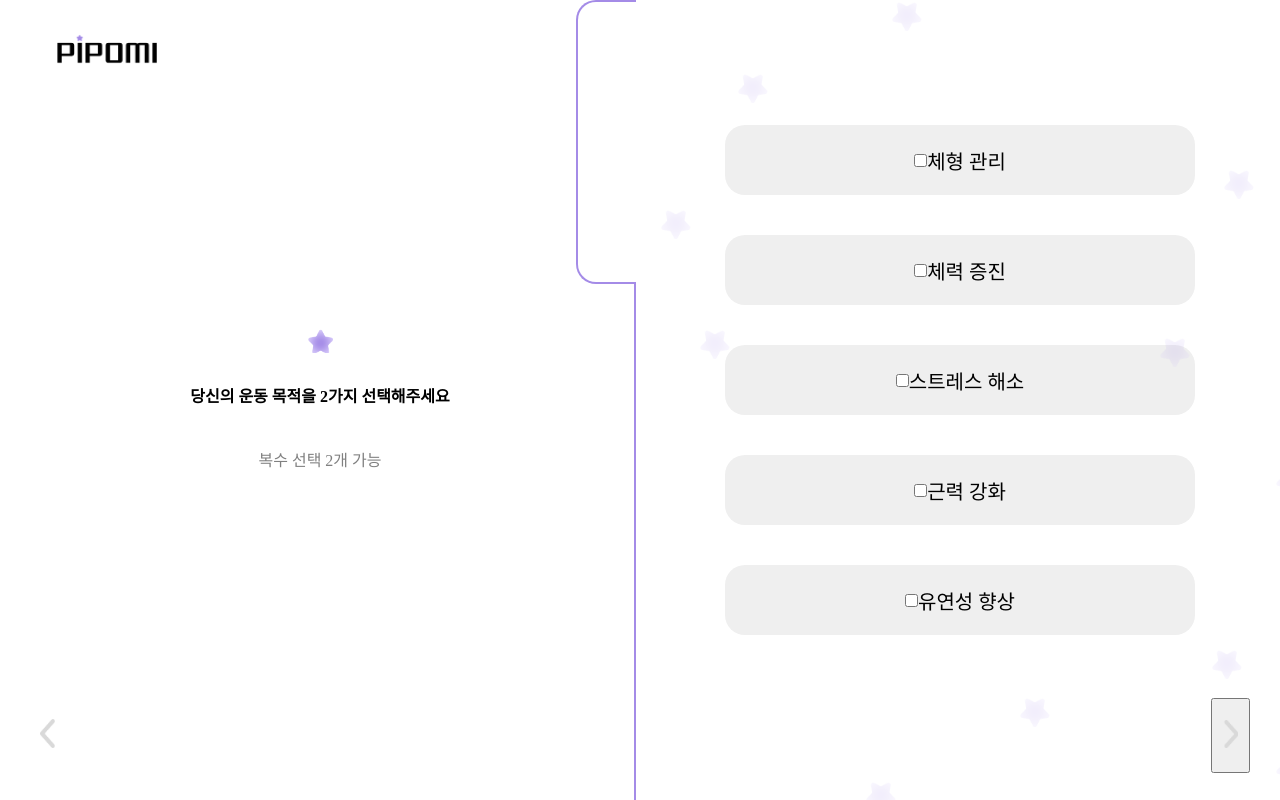
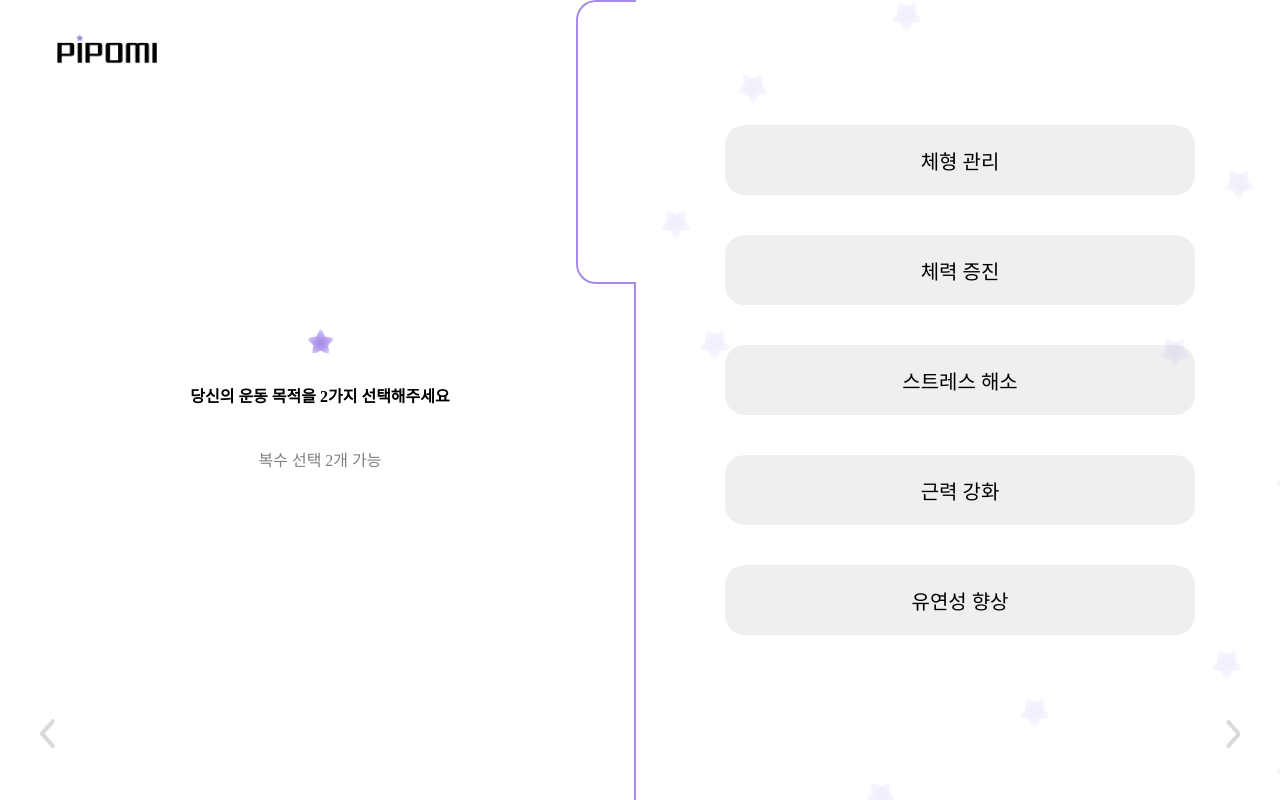
Before and after one commit to 2025-HERETHON/2025-herethon-21, a Django app: page /purposepage in a window 1280 px wide. Run offline with Django 5.2, Linux system fonts and the light colour scheme.

Commit message:
[0910]온보딩 회원가입 페이지 다음페이지로 화살표 버튼 스타일 수정, purpose_page체크박스 숨김처리

```diff
--- a/static/styles/page_styles/onboarding_pages/last_menstruation_page.css
+++ b/static/styles/page_styles/onboarding_pages/last_menstruation_page.css
@@ -128,3 +128,8 @@
     position: relative; /* 💥 꼭 필요해 */
     z-index: 10;
 }
+.submit-button{
+    background-color: transparent;
+    border: none;
+    cursor:pointer;
+}
--- a/static/styles/page_styles/onboarding_pages/purpose_page.css
+++ b/static/styles/page_styles/onboarding_pages/purpose_page.css
@@ -61,6 +61,9 @@
 .purpose.selected {
   background-color: #EAE3FF;
 }
+.purpose input[type="checkbox"] {
+  display: none;
+}
 
 .before_page{
     position: absolute;
@@ -112,3 +115,9 @@
 .shake {
   animation: shake 0.4s;
 }
+
+.submit-button{
+    background-color: transparent;
+    border: none;
+    cursor:pointer;
+}
--- a/templates/pages/onboarding_pages/purpose_page.html
+++ b/templates/pages/onboarding_pages/purpose_page.html
@@ -72,7 +72,7 @@
           </label>
         </div>
         <div class="next_page">
-          <button type="submit">
+          <button type="submit" class="submit-button">
             <img src="{% static 'assets/img/right.png' %}" alt="진행하기" class="left_right" />
           </button>
         </div>
```
Also changed, not shown: static/functions/page_functions/onboarding_pages/purpose_page.js (+18 -17 lines).
